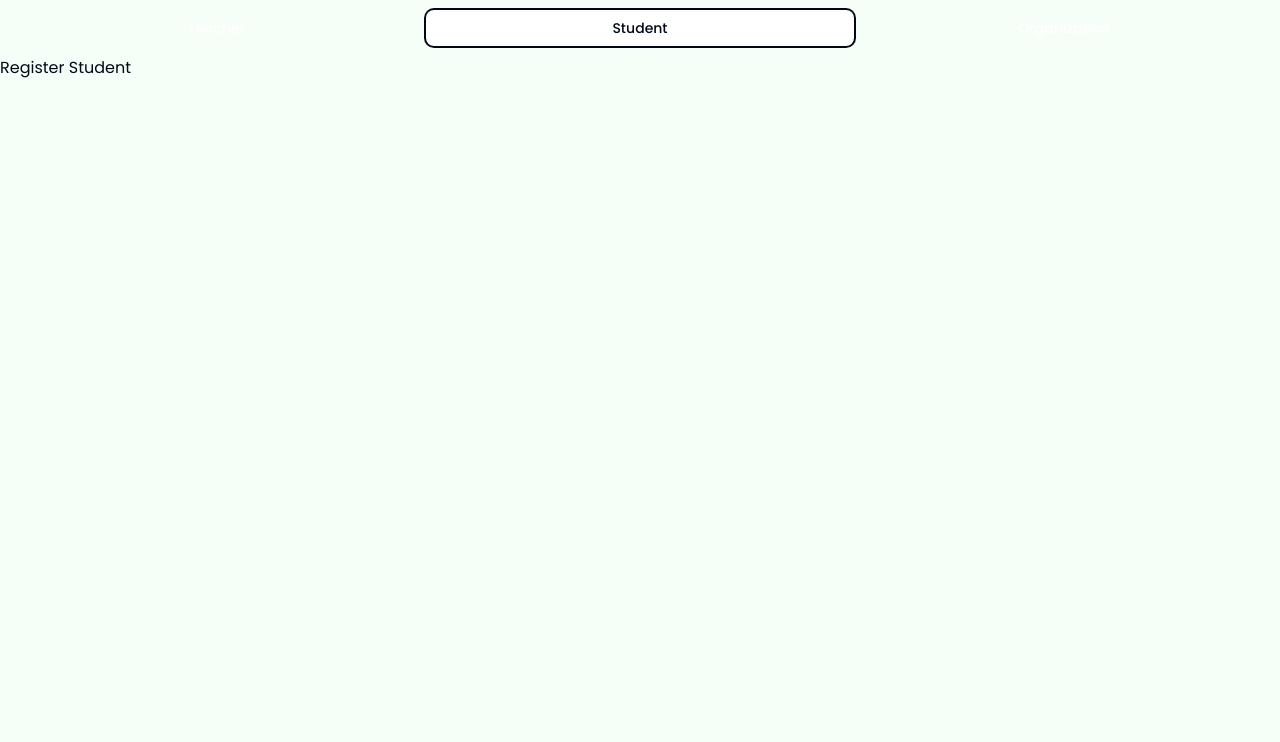
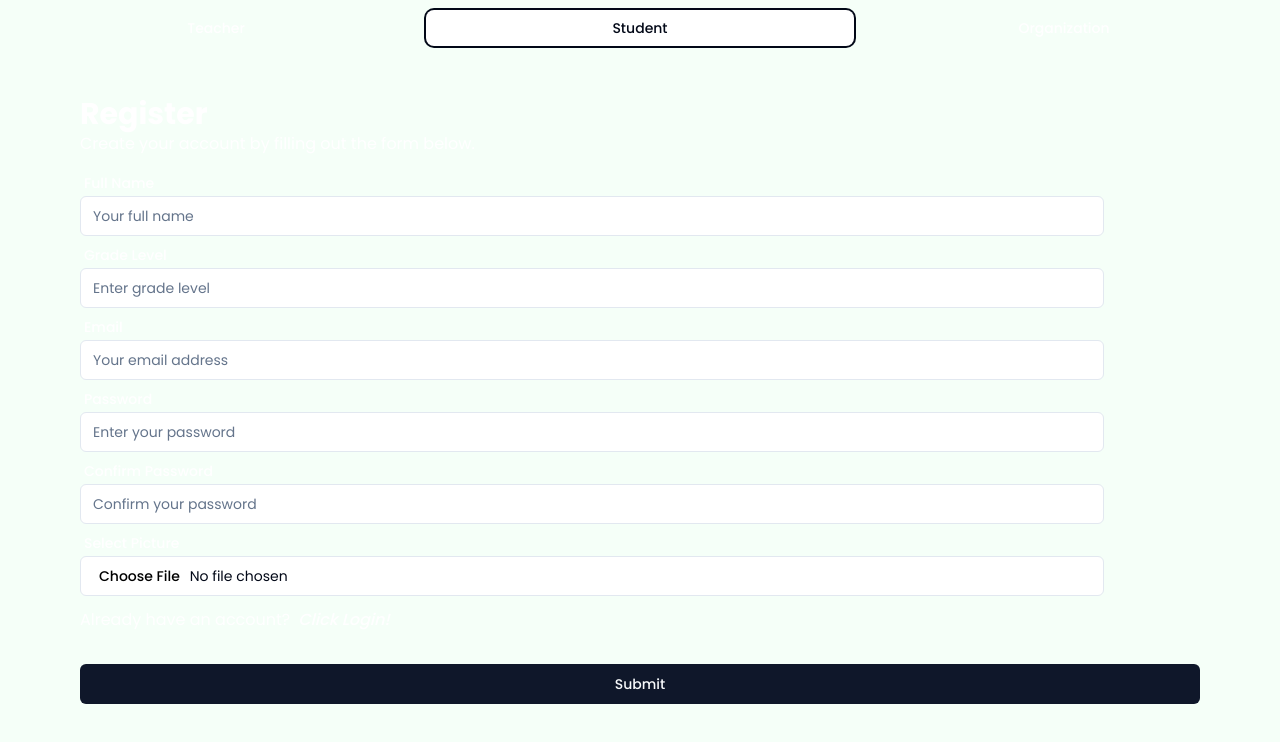
Before and after one commit to Jeikustus/ImmerSync, a Next.js app: page /authentication/register in a window 1280 px wide. Both pictures are taken after a click on the tab "Student". Shown: the top 742 px of the page. Built offline with nearby package versions, Linux system fonts and the light colour scheme.

Commit message:
good register

```diff
--- a/src/app/authentication/register/registerorganization.tsx
+++ b/src/app/authentication/register/registerorganization.tsx
@@ -1,9 +1,124 @@
-import React from "react";
+"use client";
+
+import { Button } from "@/components/ui/button";
+import { InputWithLabel } from "@/components/ui/inputwithlabel";
+
+import Link from "next/link";
+import React, { useState } from "react";
+import { createUserWithEmailAndPassword } from "@/config/firebase/authentication";
 
 export const RegisterOrganization = () => {
+  const [fullname, setFullName] = useState<string>("");
+  const [organizationName, setOrganizationName] = useState<string>("");
+  const [email, setEmail] = useState<string>("");
+  const [password, setPassword] = useState<string>("");
+  const [confirmPassword, setConfirmPassword] = useState<string>("");
+  const [accountType] = useState<string>("Organizer");
+  const [selectPicture, setSelectPicture] = useState<File | null>(null);
+  const [error, setError] = useState<string | null>(null);
+
+  const handleRegister = async (event: React.FormEvent) => {
+    event.preventDefault();
+    if (password !== confirmPassword) {
+      setError("Passwords do not match");
+      return;
+    }
+
+    try {
+      if (!selectPicture) {
+        setError("Please select a profile picture");
+        return;
+      }
+      await createUserWithEmailAndPassword(
+        email,
+        password,
+        fullname,
+        accountType,
+        selectPicture,
+        organizationName
+      );
+
+      setFullName("");
+      setEmail("");
+      setPassword("");
+      setConfirmPassword("");
+      setSelectPicture(null);
+      setError(null);
+
+      alert("User registered successfully.");
+    } catch (error) {
+      setError((error as Error).message);
+    }
+  };
+
   return (
-    <div>
-      <h1>Register Organization</h1>
+    <div className="relative">
+      <div className="relative z-10 px-20 pt-10 grid gap-5">
+        <div className="text-white">
+          <h1 className="text-3xl font-bold">Register</h1>
+          <p>Create your account by filling out the form below.</p>
+        </div>
+        <form onSubmit={handleRegister} className="grid gap-3">
+          <InputWithLabel
+            label="Full Name"
+            type="text"
+            placeholder="Your full name"
+            value={fullname}
+            onChange={(e) => setFullName(e.target.value)}
+            required
+          />
+          <InputWithLabel
+            label="Organization Name"
+            type="text"
+            placeholder="Enter Organization Name"
+            value={organizationName}
+            onChange={(e) => setOrganizationName(e.target.value)}
+            required
+          />
+          <InputWithLabel
+            label="Email"
+            type="email"
+            placeholder="Your email address"
+            value={email}
+            onChange={(e) => setEmail(e.target.value)}
+            required
+          />
+          <InputWithLabel
+            label="Password"
+            type="password"
+            placeholder="Enter your password"
+            value={password}
+            onChange={(e) => setPassword(e.target.value)}
+            required
+          />
+          <InputWithLabel
+            label="Confirm Password"
+            type="password"
+            placeholder="Confirm your password"
+            value={confirmPassword}
+            onChange={(e) => setConfirmPassword(e.target.value)}
+            required
+          />
+          <InputWithLabel
+            label="Select Picture"
+            type="file"
+            onChange={(e) => {
+              const file = e.target.files?.[0];
+              if (file) {
+                setSelectPicture(file);
+              }
+            }}
+            required
+          />
+          <div className="flex space-x-2 text-white pb-5">
+            <p>Already have an account?</p>
+
+            <em className="font-medium hover:text-blue-500">Click Login!</em>
+          </div>
+          {error && <p className="text-red-500 text-sm">{error}</p>}
+          <Button type="submit">Submit</Button>
+        </form>
+      </div>
     </div>
   );
 };
--- a/src/app/authentication/register/registerstudent.tsx
+++ b/src/app/authentication/register/registerstudent.tsx
@@ -1,9 +1,123 @@
-import React from "react";
+"use client";
+
+import { Button } from "@/components/ui/button";
+import { InputWithLabel } from "@/components/ui/inputwithlabel";
+
+import Link from "next/link";
+import React, { useState } from "react";
+import { createUserWithEmailAndPassword } from "@/config/firebase/authentication";
 
 export const RegisterStudent = () => {
+  const [fullname, setFullName] = useState<string>("");
+  const [gradeLevel, setGradeLevel] = useState<string>("");
+  const [email, setEmail] = useState<string>("");
+  const [password, setPassword] = useState<string>("");
+  const [confirmPassword, setConfirmPassword] = useState<string>("");
+  const [accountType] = useState<string>("Student");
+  const [selectPicture, setSelectPicture] = useState<File | null>(null);
+  const [error, setError] = useState<string | null>(null);
+
+  const handleRegister = async (event: React.FormEvent) => {
+    event.preventDefault();
+    if (password !== confirmPassword) {
+      setError("Passwords do not match");
+      return;
+    }
+
+    try {
+      if (!selectPicture) {
+        setError("Please select a profile picture");
+        return;
+      }
+      await createUserWithEmailAndPassword(
+        email,
+        password,
+        fullname,
+        accountType,
+        selectPicture,
+        gradeLevel
+      );
+
+      setFullName("");
+      setEmail("");
+      setPassword("");
+      setConfirmPassword("");
+      setSelectPicture(null);
+      setError(null);
+
+      alert("User registered successfully.");
+    } catch (error) {
+      setError((error as Error).message);
+    }
+  };
+
   return (
-    <div>
-      <h1>Register Student</h1>
+    <div className="relative">
+      <div className="relative z-10 px-20 pt-10 grid gap-5">
+        <div className="text-white">
+          <h1 className="text-3xl font-bold">Register</h1>
+          <p>Create your account by filling out the form below.</p>
+        </div>
+        <form onSubmit={handleRegister} className="grid gap-3">
+          <InputWithLabel
+            label="Full Name"
+            type="text"
+            placeholder="Your full name"
+            value={fullname}
+            onChange={(e) => setFullName(e.target.value)}
+            required
+          />
+          <InputWithLabel
+            label="Grade Level"
+            type="text"
+            placeholder="Enter grade level"
+            value={gradeLevel}
+            onChange={(e) => setGradeLevel(e.target.value)}
+            required
+          />
+          <InputWithLabel
+            label="Email"
+            type="email"
+            placeholder="Your email address"
+            value={email}
+            onChange={(e) => setEmail(e.target.value)}
+            required
+          />
+          <InputWithLabel
+            label="Password"
+            type="password"
+            placeholder="Enter your password"
+            value={password}
+            onChange={(e) => setPassword(e.target.value)}
+            required
+          />
+          <InputWithLabel
+            label="Confirm Password"
+            type="password"
+            placeholder="Confirm your password"
+            value={confirmPassword}
+            onChange={(e) => setConfirmPassword(e.target.value)}
+            required
+          />
+          <InputWithLabel
+            label="Select Picture"
+            type="file"
+            onChange={(e) => {
+              const file = e.target.files?.[0];
+              if (file) {
+                setSelectPicture(file);
+              }
+            }}
+            required
+          />
+          <div className="flex space-x-2 text-white pb-5">
+            <p>Already have an account?</p>
+            <em className="font-medium hover:text-blue-500">Click Login!</em>
+          </div>
+          {error && <p className="text-red-500 text-sm">{error}</p>}
+          <Button type="submit">Submit</Button>
+        </form>
+      </div>
     </div>
   );
 };
--- a/src/app/authentication/register/registerteacher.tsx
+++ b/src/app/authentication/register/registerteacher.tsx
@@ -102,10 +102,7 @@ export const RegisterTeacher = () => {
             required
           />
           <div className="flex space-x-2 text-white pb-5">
-            <p>Already have an account?</p>
-            <Link href="/login" className="font-medium hover:text-blue-500">
-              <em>Login</em>
-            </Link>
+            <em className="font-medium hover:text-blue-500">Click Login!</em>
           </div>
           {error && <p className="text-red-500 text-sm">{error}</p>}
           <Button type="submit">Submit</Button>
--- a/src/config/firebase/authentication/firebaseAuthentication.ts
+++ b/src/config/firebase/authentication/firebaseAuthentication.ts
@@ -7,20 +7,8 @@ type AuthProviderTypes  = {
     authProvider: string,
 }
 
-export type userDataTypes = {
-    userID: string;
-    userEmail: string;
-    userFullName: string;
-    userAccountType: string;
-    userAccountStatus: string;
-    userProfileURL: File;
-    profilePicture: string;
-    // by user
-    userOrganizationName?: string;
-    userGradeLevel?: string;
-}
 
-export const createUserWithEmailAndPassword = async (userEmail: string, password: string, userFullName: string, userAccountType: string, selectedProfile: File) => {
+export const createUserWithEmailAndPassword = async (userEmail: string, password: string, userFullName: string, userAccountType: string, selectedProfile: File, userGradeLevel?: string, userOrganizationName?: string, ) => {
     try {
         const userCredential = await createUserWithEmailAndPasswordFirebase(conAuth, userEmail, password);
         const { uid } = userCredential.user;
@@ -31,7 +19,17 @@ export const createUserWithEmailAndPassword = async (userEmail: string, password
 
         const pictureURL = await getDownloadURL(pictureRef);
 
-        const userData = {
+        const userData: {
+            userID: string;
+            userEmail: string;
+            userFullName: string;
+            userAccountType: string;
+            userAccountStatus: string;
+            pictureURL: string;
+            authProvider: string;
+            userGradeLevel?: string;
+            userOrganizationName?: string;
+        } = {
             userID: uid,
             userEmail,
             userFullName,
@@ -41,7 +39,15 @@ export const createUserWithEmailAndPassword = async (userEmail: string, password
             authProvider: "local",
         };
 
-        const userDocPath = `users/${userAccountType}/${uid}`;
+        if (userGradeLevel) {
+            userData.userGradeLevel = userGradeLevel;
+        }
+
+        if (userOrganizationName) {
+            userData.userOrganizationName = userOrganizationName;
+        }
+
+        const userDocPath = `users/${uid}`;
         await setDoc(doc(conDatabase, userDocPath), userData);
 
     } catch (error) {
```
Also changed, not shown: 1 other file (tests, documents, lock files or other folders).
